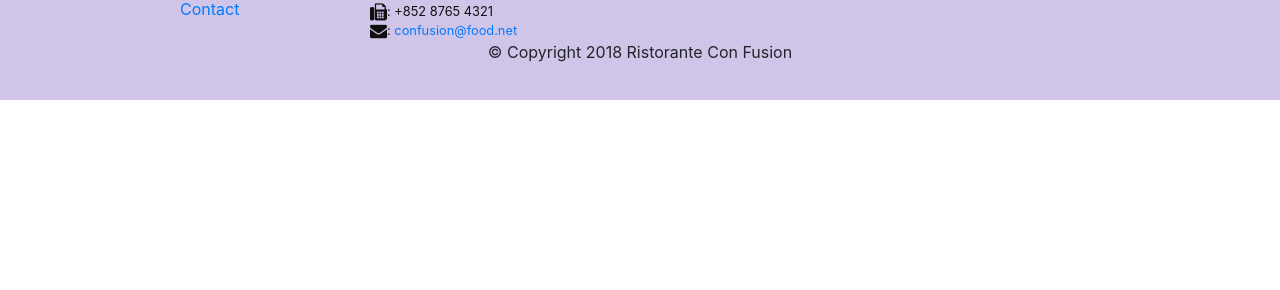
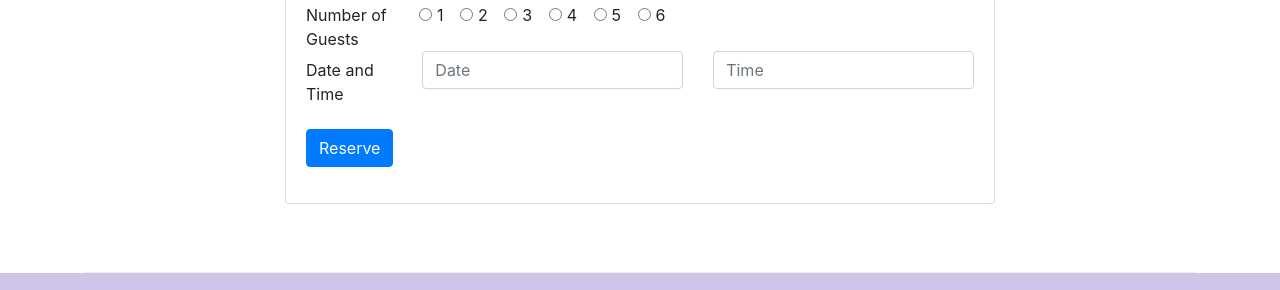
Before and after one commit to Sedki-Sghairi/full-stack-web-dev-course, a website: page index.html in a window 1280 px wide. Shown: the part 1661-1951 px from the top of the page. Before the commit the page ends 1761 px from the top, so only its background shows below. Drawn offline with nearby package versions, Linux system fonts and the light colour scheme.

Commit message:
assignement 2

```diff
--- a/index.html
+++ b/index.html
@@ -39,8 +39,11 @@
                     <h1>Ristorante conFusion</h1>
                     <p>We take inspiration from the World's best cuisines, and create a unique fusion experience. Our lipsmacking creations will tickle your culinary senses!</p>
                 </div>
-                <div class="col-12 col-sm align-self-center">
+                <div class="col-12 col-sm-3 align-self-center">
                     <img src="./img/logo.png" class="img-fluid" alt="logo">
+                </div>
+                <div class="col-12 col-sm-3 align-self-center">
+                    <a type="button" role="button" href="#reserve" class="btn btn-sm btn-block btn-warning">Reserve Table</a>
                 </div>
             </div>
         </div>
@@ -68,8 +71,13 @@
                 <h3>This Month's Promotions</h3>
             </div>
             <div class='col col-sm co-md'>
-                <h2>Weekend Grand Buffet</h2>
-                <p  class="d-none d-sm-block">Featuring mouthwatering combinations with a choice of five different salads, six enticing appetizers, six main entrees and five choicest desserts. Free flowing bubbly and soft drinks. All for just $19.99 per person </p>
+                <div class="media">
+                    <div class="media-body">
+                        <h2 class="mb-0">Weekend Grand Buffet <span class="badge badge-danger">NEW</span></h2>
+                        <p  class="d-none d-sm-block">Featuring mouthwatering combinations with a choice of five different salads, six enticing appetizers, six main entrees and five choicest desserts. Free flowing bubbly and soft drinks. All for just $19.99 per person </p>
+                    </div>
+                    <img class="d-flex align-self-center img-thumbnail ml-3" src="./img/buffet.png" alt="buffet">
+                </div>
             </div>
         </div>
 
@@ -87,6 +95,64 @@
                     </div>
                 </div>
             </div>
+        </div>
+        <div id="reserve" class="row row-content">
+            <div class="col-12 offset-sm-2 col-sm-8">
+                <div class="card">
+                    <h3 class="card-header bg-warning text-white">
+                        Reserve a Table
+                    </h3>
+                    <div class="card-body">
+                        <form>
+                        <div class="form-row row">
+                            <div class="col-12 col-md-2">Number of Guests</div>
+                            <div class="col-12 col-md">
+                                <div class="form-check form-check-inline">
+                                    <input id="guestone" class="form-check-input" type="radio" name="guest">
+                                    <label for="guestone" class="form-check-label">1</label>
+                                </div>
+                                <div class="form-check form-check-inline">
+                                    <input id="guesttwo" class="form-check-input" type="radio" name="guest">
+                                    <label for="guesttwo" class="form-check-label">2</label>
+                                </div>
+                                <div class="form-check form-check-inline">
+                                    <input id="guestthree" class="form-check-input" type="radio" name="guest">
+                                    <label for="guestthree" class="form-check-label">3</label>
+                                </div>
+                                <div class="form-check form-check-inline">
+                                    <input id="guestfour" class="form-check-input" type="radio" name="guest">
+                                    <label for="guestfour" class="form-check-label">4</label>
+                                </div>
+                                <div class="form-check form-check-inline">
+                                    <input id="guestfive" class="form-check-input" type="radio" name="guest">
+                                    <label for="guestfive" class="form-check-label">5</label>
+                                </div>
+                                <div class="form-check form-check-inline">
+                                    <input id="guestsix" class="form-check-input" type="radio" name="guest">
+                                    <label for="guestsix" class="form-check-label">6</label>
+                                </div>
+                            </div>
+                        </div>
+                        <div class="form-group row">
+                            <label for="time" class="col-12 col-md-2 col-form-label">Date and Time</label>
+                            <div class="col-12 col-md-5">
+                              <input type="text" name="date" id="date" class="form-control" placeholder="Date">
+                            </div>
+                            <div class="col-12 col-md-5">
+                              <input type="text" name="time" id="time" class="form-control" placeholder="Time">
+                            </div>
+                        </div>
+                        <div class="form-group row">
+                            <div class="col-12">
+                                <button type="submit" class="btn btn-primary">Reserve</button>
+                            </div>
+                        </div>
+
+                        </form>
+                    </div>
+                </div>
+            </div>
+
         </div>
     </div>
 
```
